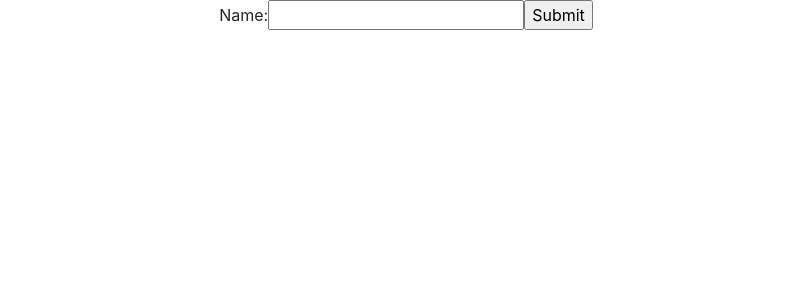
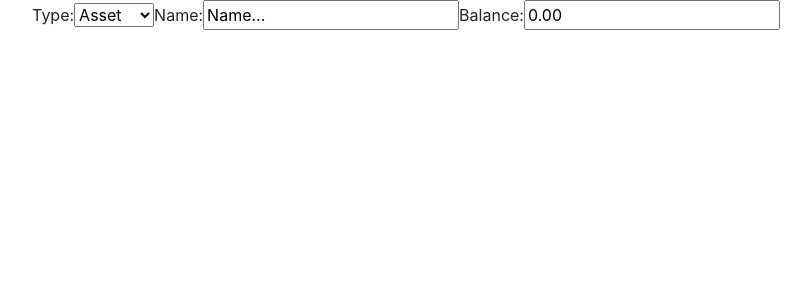
Before and after one commit to moriasano/asset_liability, a React (Create React App) app: page / in a window 1280 px wide. Shown: the top 300 px of the page, without its empty margins (234-1045 px from the left). Built offline with nearby package versions, Linux system fonts and the light colour scheme.

Commit message:
input form component

```diff
--- a/src/App.js
+++ b/src/App.js
@@ -1,21 +1,14 @@
-import React from 'react';
-import logo from './logo.svg';
+import React, { useState } from 'react';
 import './App.css';
+import InputForm from './components/InputForm'
 
 function App() {
+
   return (
     <div className="App">
-
-      <form>
-        <label>
-          Name:
-          <input type="text" name="name" />
-        </label>
-        <input type="submit" value="Submit" />
-      </form>
-
+      <InputForm />
     </div>
-  );
+  )
 }
 
 export default App;
--- /dev/null
+++ b/src/components/InputForm.js
@@ -0,0 +1,35 @@
+import React, { useState } from 'react';
+import '../App.css';
+
+function InputForm() {
+    const [type, setType] = useState(0);
+    const [name, setName] = useState("Name...");
+    const [balance, setBalance] = useState("0.00");
+
+    return (
+        <form>
+            {/* Type */}
+            <label>
+                Type:
+                <select value={type} onChange={e => setType(e.target.value)} >
+                    <option value="asset">Asset</option>
+                    <option value="liability">Liability</option>
+                </select>
+            </label>
+
+            {/* Name */}
+            <label>
+                Name:
+                <input type="text" value={name} onChange={e => setName(e.target.value)} />
+            </label>
+
+            {/* Balance */}
+            <label>
+                Balance:
+                <input type="number" value={balance} onChange={e => setBalance(e.target.value)} step="0.01" />
+            </label>
+        </form>
+    )
+}
+
+export default InputForm;
```
Also changed, not shown: src/logo.svg (deleted).
